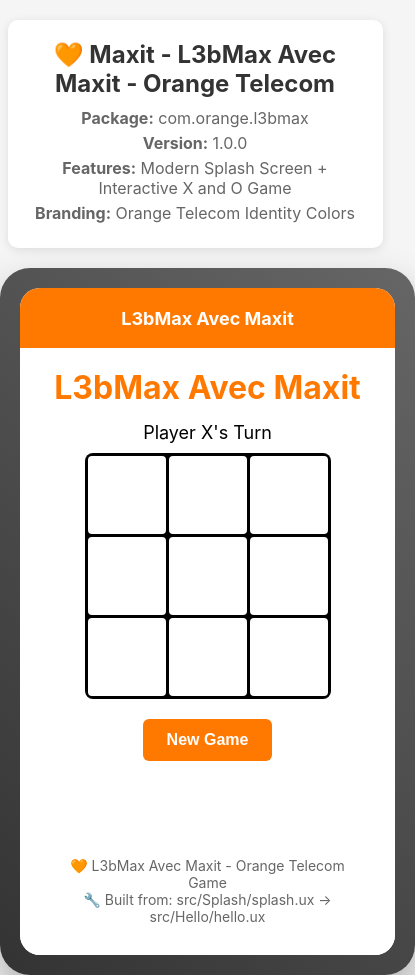
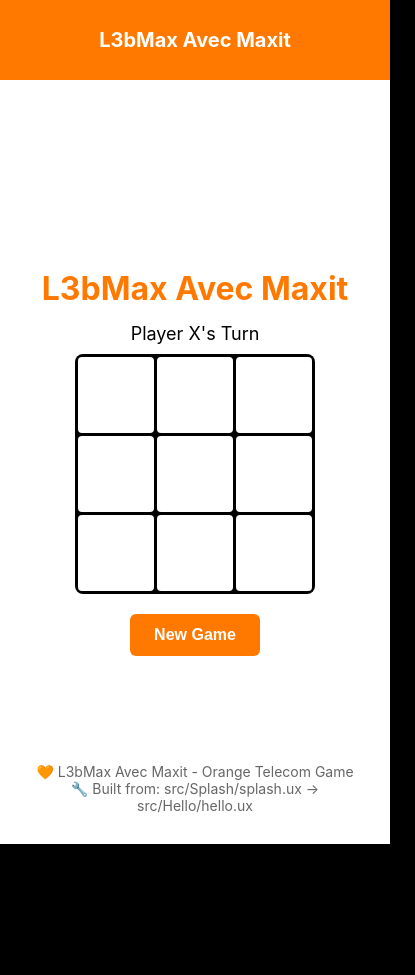
Before and after one commit to Hamzaelhamdani/L3bMax, a website: page preview.html in a window 390 px wide. Shown: the top 975 px of the page, 415 px wide, since content can reach past the window. After the commit the page ends 844 px from the top, so only its background shows below. Drawn offline with Linux system fonts and the light colour scheme.

Commit message:
Mobile-First Optimization: Full-Screen L3bMax Experience
 Major Updates:
- Remove desktop preview frame for true mobile experience
- Full-screen splash screen and game interface
- Touch-optimized controls with proper mobile interactions
- Responsive design adapting to any screen size

 Mobile Enhancements:
- Viewport: user-scalable=no, 100vw/100vh coverage
- Safe area support for notched devices
- Touch feedback: :active states, scale transforms
- Adaptive sizing: min() functions for cross-device compatibility

 Game Optimizations:
- Larger touch targets for better usability
- Scalable board size: min(300px, 80vw)
- Dynamic font sizing: min(48px, 12vw)
- Enhanced button styling with 25px border-radius

 Deployment Ready:
- Updated both preview.html and index.html
- Netlify-optimized with mobile-first approach
- Progressive Web App experience
- Orange Telecom branding maintained

 Perfect for direct mobile deployment on Netlify!

```diff
--- a/preview.html
+++ b/preview.html
@@ -2,40 +2,27 @@
 <html lang="en">
 <head>
     <meta charset="UTF-8">
-    <meta name="viewport" content="width=device-width, initial-scale=1.0">
+    <meta name="viewport" content="width=device-width, initial-scale=1.0, user-scalable=no">
     <title>Maxit - L3bMax Avec Maxit</title>
     <style>
-        body {
+        * {
             margin: 0;
             padding: 0;
-            font-family: -apple-system, BlinkMacSystemFont, 'Segoe UI', Roboto, sans-serif;
-            background-color: #f5f5f5;
-            overflow-x: hidden;
+            box-sizing: border-box;
         }
 
-        .phone-frame {
-            width: 375px;
-            height: 667px;
-            margin: 20px auto;
-            background: linear-gradient(45deg, #333, #666);
-            border-radius: 30px;
-            padding: 20px;
-            box-shadow: 0 20px 40px rgba(0,0,0,0.3);
-            position: relative;
-        }
-
-        .screen {
-            width: 100%;
-            height: 100%;
-            background: white;
-            border-radius: 20px;
+        body {
+            font-family: -apple-system, BlinkMacSystemFont, 'Segoe UI', Roboto, sans-serif;
+            background-color: #000000;
             overflow: hidden;
-            position: relative;
+            width: 100vw;
+            height: 100vh;
+            position: fixed;
         }
 
         /* Splash Screen Styles */
         .splash-screen {
-            position: absolute;
+            position: fixed;
             top: 0;
             left: 0;
             right: 0;
@@ -153,8 +140,12 @@
 
         /* Game Screen Styles */
         .game-screen {
-            width: 100%;
-            height: 100%;
+            position: fixed;
+            top: 0;
+            left: 0;
+            right: 0;
+            bottom: 0;
+            background: white;
             display: flex;
             flex-direction: column;
             opacity: 0;
@@ -166,25 +157,25 @@
         }
 
         .title-bar {
-            height: 60px;
+            height: 80px;
             background: #FF7900;
             color: #ffffff;
             display: flex;
             align-items: center;
             justify-content: center;
-            font-size: 18px;
+            font-size: 20px;
             font-weight: bold;
+            padding-top: env(safe-area-inset-top);
         }
 
         .container {
-            height: calc(100% - 60px);
+            flex: 1;
             display: flex;
             flex-direction: column;
-            justify-content: flex-start;
             align-items: center;
+            justify-content: center;
+            padding: 20px;
             background: white;
-            padding: 20px;
-            box-sizing: border-box;
         }
 
         .game-title {
@@ -344,18 +335,6 @@
     </style>
 </head>
 <body>
-    <div class="controls">
-        <div class="app-info">
-            <h2>🧡 Maxit - L3bMax Avec Maxit - Orange Telecom</h2>
-            <p><strong>Package:</strong> com.orange.l3bmax</p>
-            <p><strong>Version:</strong> 1.0.0</p>
-            <p><strong>Features:</strong> Modern Splash Screen + Interactive X and O Game</p>
-            <p><strong>Branding:</strong> Orange Telecom Identity Colors</p>
-        </div>
-    </div>
-
-    <div class="phone-frame">
-        <div class="screen">
     <!-- Splash Screen -->
     <div class="splash-screen" id="splashScreen">
         <div class="logo-container">
```
Also changed, not shown: index.html (+22 -43 lines). Lines whose indentation alone changed are shown as unchanged.
